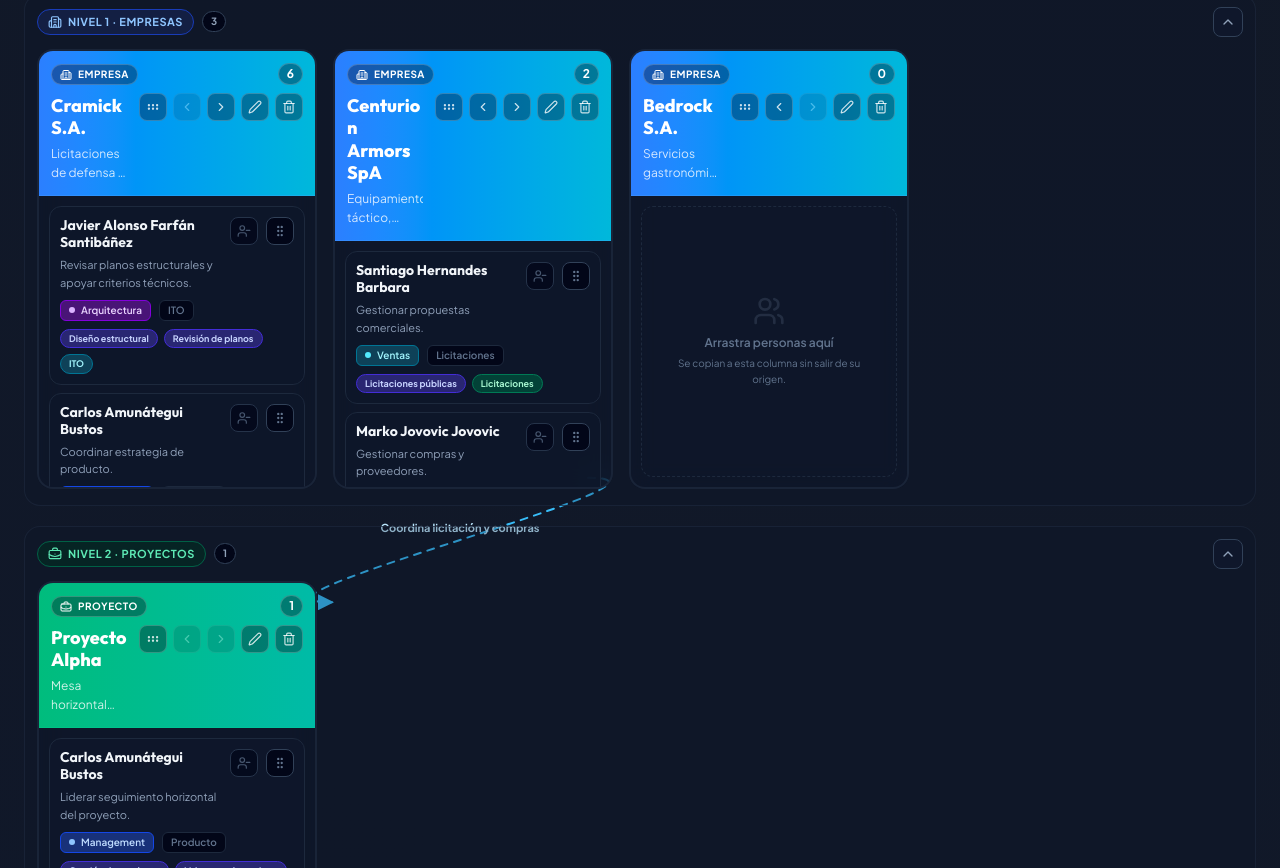
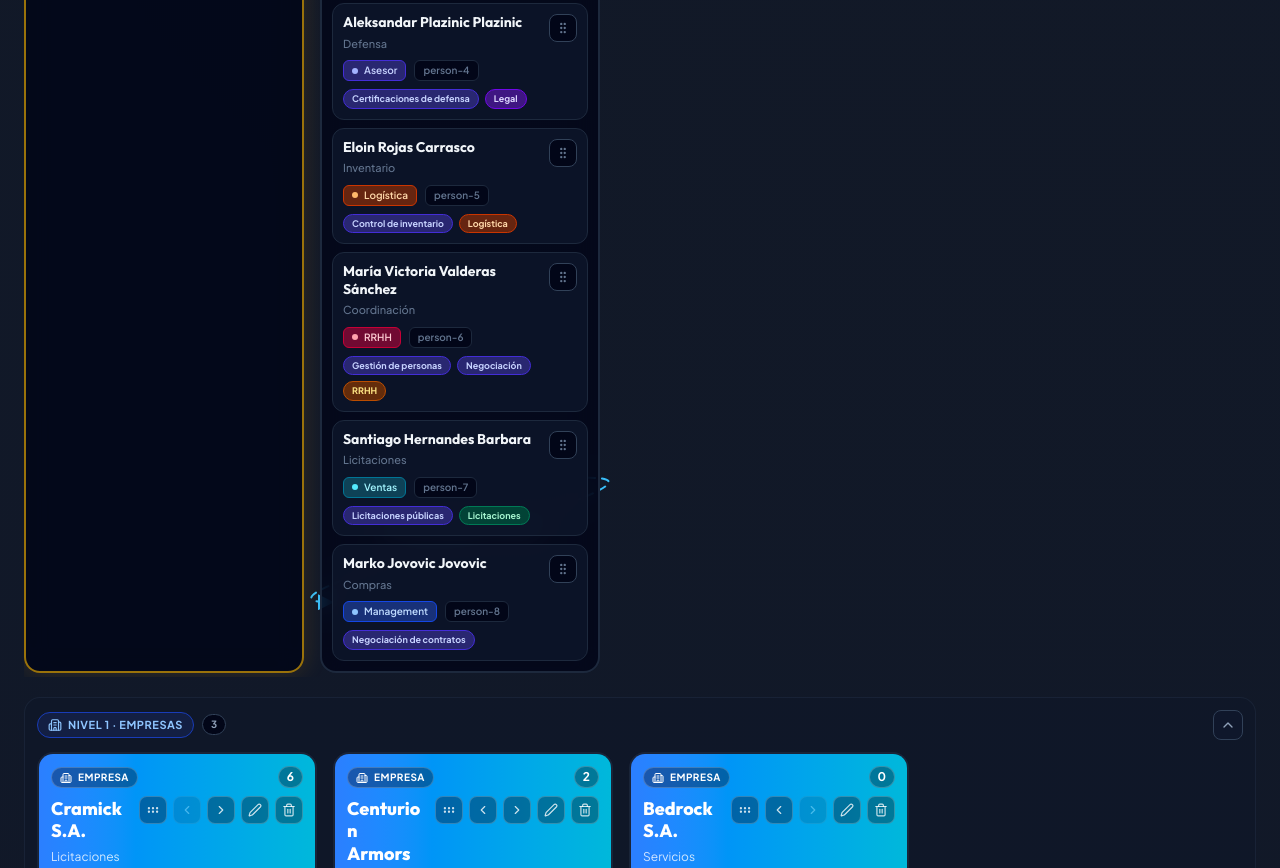
Before and after one commit to christianaraya20-coder/proyecto_3, a React (Vite) app: page / in a window 1280 px wide. Shown: the part 912-1780 px from the top of the page. Built offline with nearby package versions, Linux system fonts and the light colour scheme.

Commit message:
Eliminar scroll vertical interno en tarjetas para visualizacion completa

```diff
--- a/src/App.tsx
+++ b/src/App.tsx
@@ -715,7 +715,7 @@ function EntityColumn({
     <section
       ref={setNodeRef}
       style={columnStyle}
-      className={`flex h-[440px] flex-col overflow-hidden rounded-2xl border-2 bg-slate-900/45 backdrop-blur-md transition-all ${
+      className={`flex h-auto flex-col overflow-hidden rounded-2xl border-2 bg-slate-900/45 backdrop-blur-md transition-all ${
         fitMode ? 'w-full min-w-0' : 'w-[280px] min-w-[280px] shrink-0 snap-start'
       } ${isColumnDragging ? 'opacity-40' : 'opacity-100'} ${isOver ? 'border-emerald-400 shadow-[0_0_24px_rgba(52,211,153,0.22)]' : 'border-slate-800/80'}`}
     >
@@ -787,9 +787,9 @@ function EntityColumn({
         </div>
       </header>
 
-      <div className={`flex-1 overflow-y-auto ${fitMode ? 'space-y-1.5 p-2' : 'space-y-2 p-2.5'}`}>
+      <div className={`overflow-visible ${fitMode ? 'space-y-1.5 p-2' : 'space-y-2 p-2.5'}`}>
         {assignments.length === 0 ? (
-          <div className="flex h-full flex-col items-center justify-center rounded-xl border border-dashed border-slate-800 p-6 text-center text-slate-500">
+          <div className="flex min-h-[100px] flex-col items-center justify-center rounded-xl border border-dashed border-slate-800 p-6 text-center text-slate-500">
             <Users className="mb-2 h-8 w-8 opacity-25" />
             <p className="text-xs font-semibold">Arrastra personas aquí</p>
             <p className="mt-1 text-[10px] leading-relaxed">Se copian a esta columna sin salir de su origen.</p>
@@ -852,7 +852,7 @@ function BankColumn({
   return (
     <section
       ref={setNodeRef}
-      className={`z-30 flex h-[440px] shrink-0 flex-col overflow-hidden rounded-2xl border-2 bg-slate-950/80 backdrop-blur-md transition-all ${
+      className={`z-30 flex h-auto shrink-0 flex-col overflow-hidden rounded-2xl border-2 bg-slate-950/80 backdrop-blur-md transition-all ${
         collapsed ? 'w-[56px] min-w-[56px]' : `min-w-[280px] w-[280px] ${dense ? '' : 'snap-start'}`
       } ${isOver ? 'border-red-400 shadow-[0_0_24px_rgba(248,113,113,0.24)]' : 'border-slate-800'}`}
     >
@@ -879,7 +879,7 @@ function BankColumn({
         </button>
       </header>
       {!collapsed && (
-        <div className="flex-1 space-y-2 overflow-y-auto p-2.5">
+        <div className="space-y-2 overflow-visible p-2.5">
           {people.map((person) => (
             <PersonCard
               key={person.id}
@@ -1028,6 +1028,7 @@ export default function App() {
   const [manualAssignEntityId, setManualAssignEntityId] = useState('');
   const [toasts, setToasts] = useState<ToastMessage[]>([]);
   const [connectionLines, setConnectionLines] = useState<ConnectionLine[]>([]);
+  const [connectionCanvasSize, setConnectionCanvasSize] = useState({ width: 0, height: 0 });
 
   const boardContentRef = useRef<HTMLDivElement | null>(null);
   const importInputRef = useRef<HTMLInputElement | null>(null);
@@ -1199,6 +1200,11 @@ export default function App() {
   const refreshConnectionLines = useCallback(() => {
     const container = boardContentRef.current;
     if (!container) return;
+
+    // Columns now grow freely with their content (no internal scroll), so the SVG
+    // canvas must match the container's full rendered size — not just its visible
+    // viewport — for arrows to keep pointing at the right cards as rows expand.
+    setConnectionCanvasSize({ width: container.scrollWidth, height: container.scrollHeight });
 
     const containerRect = container.getBoundingClientRect();
     const nextLines = board.connections.flatMap((connection) => {
@@ -1888,7 +1894,10 @@ export default function App() {
 
         <DndContext sensors={sensors} onDragStart={handleDragStart} onDragEnd={handleDragEnd}>
           <div ref={boardContentRef} className="relative flex flex-col gap-5 pb-5">
-            <svg className="pointer-events-none absolute inset-0 z-20 h-full w-full overflow-visible">
+            <svg
+              className="pointer-events-none absolute inset-0 z-20 overflow-visible"
+              style={{ width: connectionCanvasSize.width || '100%', height: connectionCanvasSize.height || '100%' }}
+            >
               <defs>
                 <marker id="arrow-head" markerHeight="8" markerWidth="8" orient="auto" refX="7" refY="4">
                   <path d="M 0 0 L 8 4 L 0 8 z" fill={connectionColor} />
```
